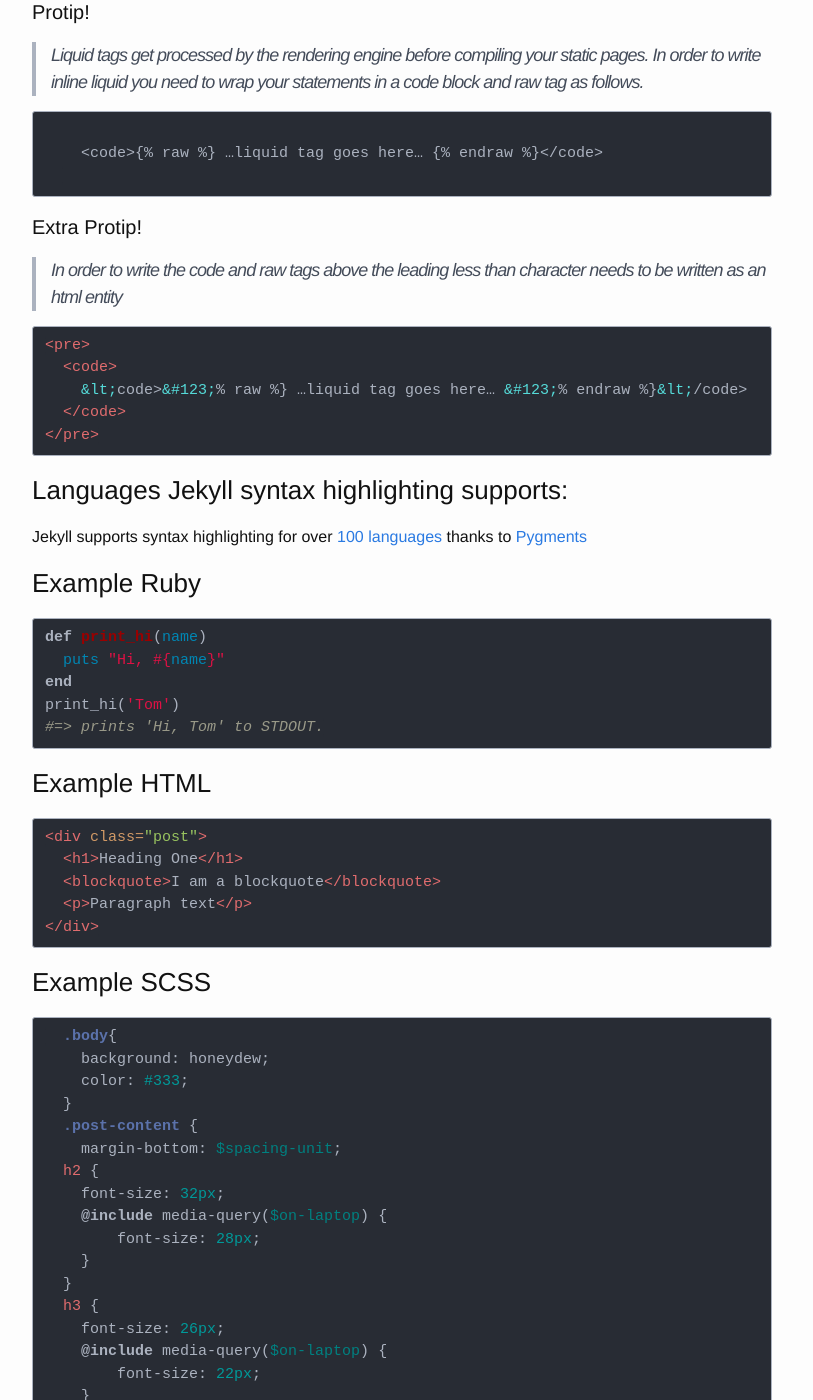
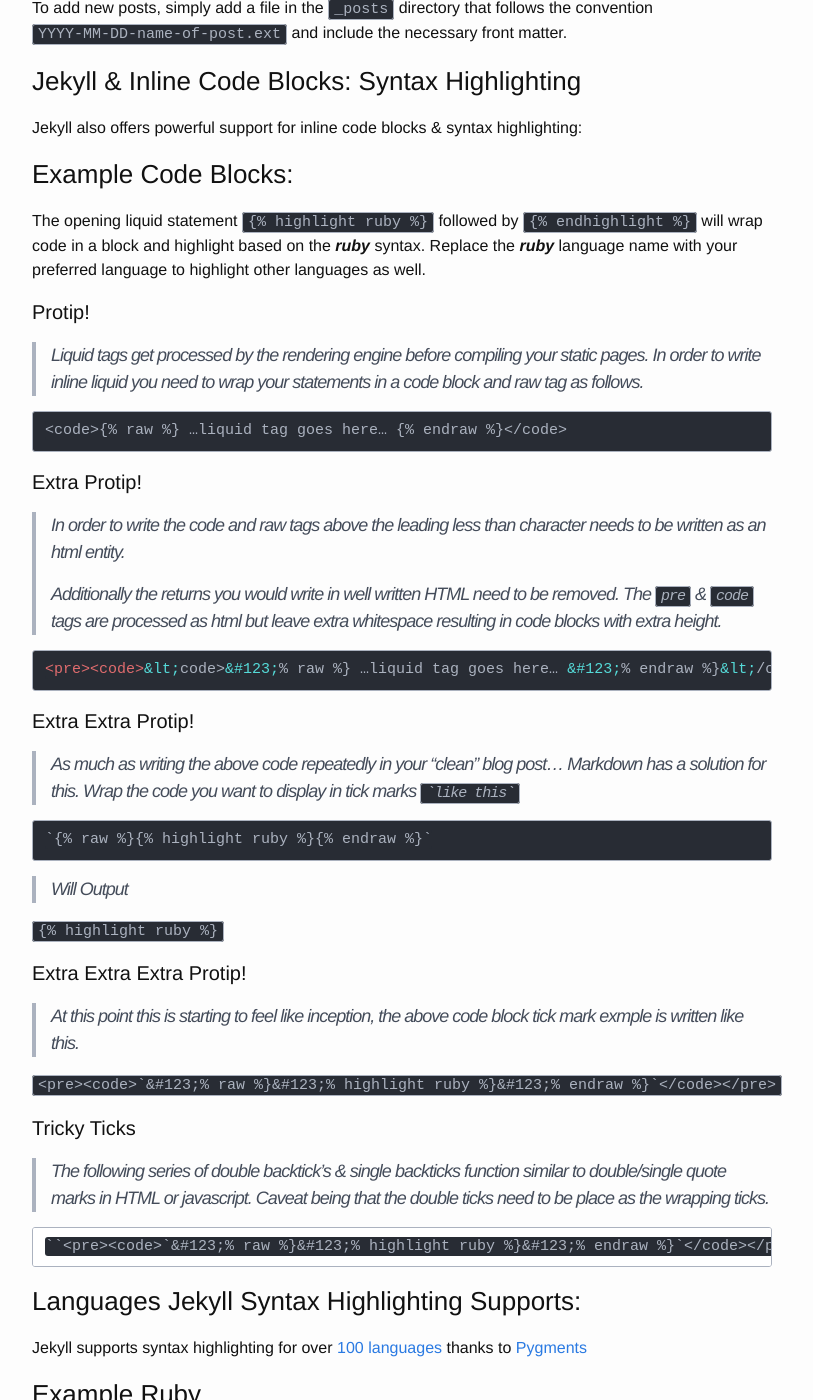
Before and after one commit to Designaroni/designaroni, a Jekyll site: the page built from _posts/2015-11-23-basic-jekyll-markdown-and-syntax.markdown, in a window 1280 px wide and 1400 px high, scrolled down 799 px. Shown: the whole window, without its empty margins (238-1051 px from the left). Built offline with Jekyll 4.4.1, drawn with Linux system fonts in a browser that asks for light colours; comment, search, counter and statistics services are not loaded; some of the changed text lies outside the part shown.

Commit message:
added image & liquid if to index file, updated blog post to pull in images, documented image and writing code styling added unsplash image into assets dir

````diff
--- a/_layouts/default.html
+++ b/_layouts/default.html
@@ -3,6 +3,11 @@
   {% include head.html %}
   <body class="{{ page.bodyClass }}" >
     {% include header.html %}
+    {% if page.leadImage %}
+      <div class="leadImage">
+        <img src="{{ page.leadImage }}" />
+      </div>
+    {% endif %}
     <div class="page-content">
       <div class="wrapper">
         {{ content }}
--- a/_layouts/post.html
+++ b/_layouts/post.html
@@ -3,7 +3,6 @@
 bodyClass: post
 ---
 <div class="post">
-
   <header class="post-header">
     <h1 class="post-title">{{ page.title }}</h1>
     <p class="post-meta">
--- a/_posts/2015-11-23-basic-jekyll-markdown-and-syntax.markdown
+++ b/_posts/2015-11-23-basic-jekyll-markdown-and-syntax.markdown
@@ -14,34 +14,47 @@
 
 To add new posts, simply add a file in the `_posts` directory that follows the convention `YYYY-MM-DD-name-of-post.ext` and include the necessary front matter.
 
-### Jekyll & inline code blocks: syntax highlighting
+### Jekyll & Inline Code Blocks: Syntax Highlighting
 
 Jekyll also offers powerful support for inline code blocks & syntax highlighting:
 
-### Example code blocks:
-The opening liquid statement <code>{% raw %}{% highlight ruby %}{% endraw %}</code> followed by <code>{% raw %}{% endhighlight %}{% endraw %}</code> will wrap code in a block and highlight based on the ***ruby*** syntax. Replace the ***ruby*** language name with your preferred language to highlight other languages as well.
+### Example Code Blocks:
+The opening liquid statement `{% raw %}{% highlight ruby %}{% endraw %}` followed by <code>{% raw %}{% endhighlight %}{% endraw %}</code> will wrap code in a block and highlight based on the ***ruby*** syntax. Replace the ***ruby*** language name with your preferred language to highlight other languages as well.
 
 #### Protip!
 > Liquid tags get processed by the rendering engine before compiling your static pages. In order to write inline liquid you need to wrap your statements in a code block and raw tag as follows.
 
-<pre>
-  <code>
-    &lt;code>&#123;% raw %} …liquid tag goes here… &#123;% endraw %}&lt;/code>
-  </code>
-</pre>
+<pre><code>&lt;code>&#123;% raw %} …liquid tag goes here… &#123;% endraw %}&lt;/code></code></pre>
 
 #### Extra Protip!
-> In order to write the code and raw tags above the leading less than character needs to be written as an html entity
+> In order to write the code and raw tags above the leading less than character needs to be written as an html entity.
+>
+>Additionally the returns you would write in well written HTML need to be removed. The `pre` & `code` tags are processed as html but leave extra whitespace resulting in code blocks with extra height.
 
 {% highlight html %}
-<pre>
-  <code>
-    &lt;code>&#123;% raw %} …liquid tag goes here… &#123;% endraw %}&lt;/code>
-  </code>
-</pre>
+<pre><code>&lt;code>&#123;% raw %} …liquid tag goes here… &#123;% endraw %}&lt;/code></code></pre>
 {% endhighlight %}
 
-### Languages Jekyll syntax highlighting supports:
+#### Extra Extra Protip!
+> As much as writing the above code repeatedly in your "clean" blog post... Markdown has a solution for this. Wrap the code you want to display in tick marks ``` `like this` ```
+
+<pre><code>`&#123;% raw %}&#123;% highlight ruby %}&#123;% endraw %}`</code></pre>
+
+> Will Output
+
+`{% raw %}{% highlight ruby %}{% endraw %}`
+
+#### Extra Extra Extra Protip!
+> At this point this is starting to feel like inception, the above code block tick mark exmple is written like this.
+
+``<pre><code>`&#123;% raw %}&#123;% highlight ruby %}&#123;% endraw %}`</code></pre>``
+
+#### Tricky Ticks
+> The following series of double backtick's & single backticks function similar to double/single quote marks in HTML or javascript. Caveat being that the double ticks need to be place as the wrapping ticks.
+
+    ``<pre><code>`&#123;% raw %}&#123;% highlight ruby %}&#123;% endraw %}`</code></pre>``
+
+### Languages Jekyll Syntax Highlighting Supports:
 Jekyll supports syntax highlighting for over [100 languages][languages] thanks to [Pygments][pygments]
 
 ### Example Ruby
@@ -103,8 +116,53 @@
 dostuff();
 {% endhighlight %}
 
-### Linking Images to Jekyll templates & Using them in markdown files
+### Linking Images to Jekyll Templates & Using Them in Markdown
 
+#### Images in Templates
+
+Using images in Jekyll templates is pretty straight forward, either place them via a liquid variable or straight away as a url inside an HTML `img` tag
+
+{% highlight html %}
+<img src="{{ page.leadImage }}" />
+{% endhighlight %}
+
+{% highlight html %}
+<img src="{% raw %}{{ page.leadImage }}{% endraw %}" />
+{% endhighlight %}
+
+Here my index file contains an if statement to check the page for a leadImage that is defined and will conditionally display the markup.
+
+{% highlight html %}
+{% raw %}
+{% if page.leadImage %}{% endraw %}
+  <div class="leadImage">
+    <img src="{{ page.leadImage }}" />
+  </div>
+{% raw %}{% endif %}
+{% endraw %}
+{% endhighlight %}
+
+#### Images in Markdown
+
+Using images in markdown files is about as easy as it can get. While the image tag styles above will work this isn't true markdown. At it's simplest form use the direct url or as a liquid variable
+
+`![]({{ page.leadImage }})`
+
+`![]({% raw %}{{ page.leadImage }}{% endraw %})`
+
+Syntax says we need to use HTML `alt` attributes. The final output looks like this.
+
+`![alt text]({{page.leadImage}})`
+
+`![alt text]({% raw %}{{ page.leadImage }}{% endraw %})`
+
+Add `title` text by wrapping title in quotes prior to closing the URL parenthesis
+
+`![alt text]({{page.leadImage}} "title text")`
+
+`![alt text]({% raw %}{{ page.leadImage }}{% endraw %} "title text")`
+
+#### That's initially about it
 
 Check out the [Jekyll docs][jekyll] for more info on how to get the most out of Jekyll. Bugs & feature requests can be filed at [Jekyll’s GitHub repo][jekyll-gh]. If you have questions, you can ask them below in the comments or officially on [Jekyll’s dedicated Help repository][jekyll-help].
 
````
Also changed, not shown: other parts of _posts/2015-11-23-basic-jekyll-markdown-and-syntax.markdown (+1 -1 lines), 1 other file.
